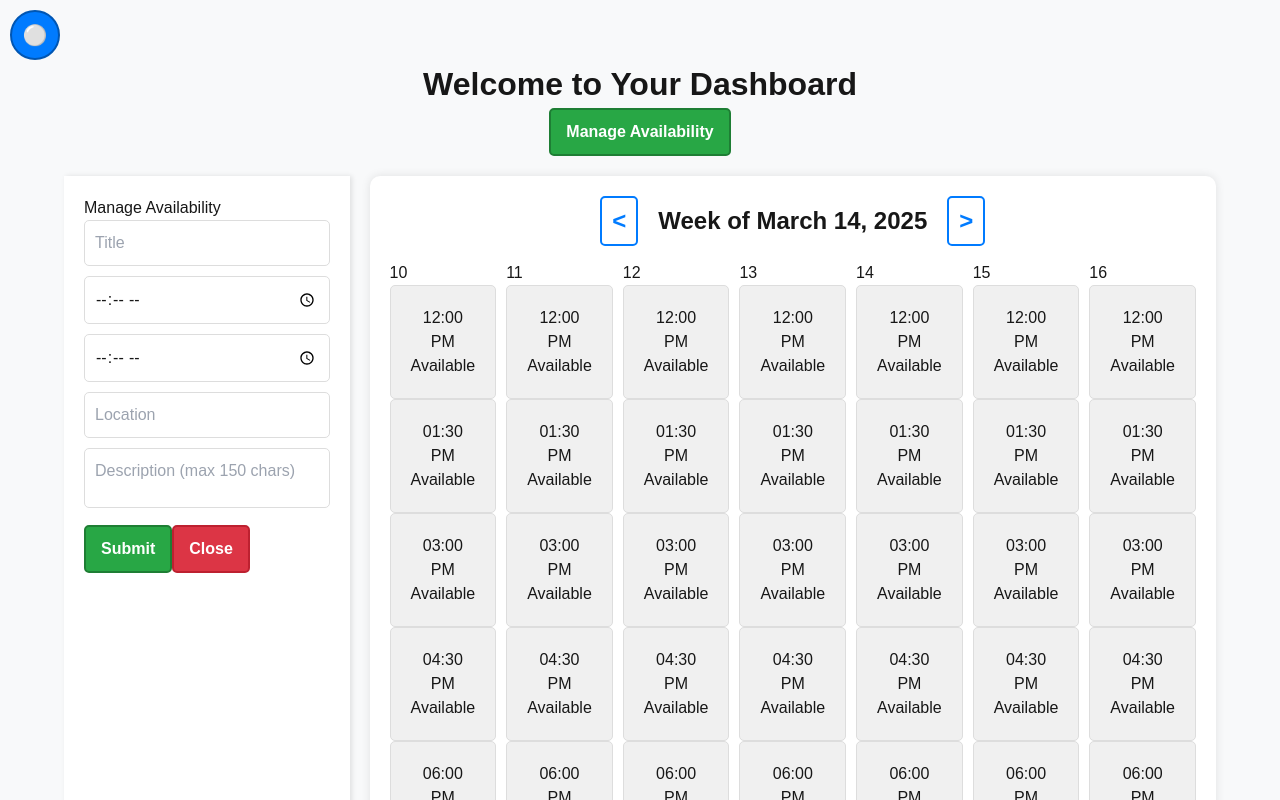
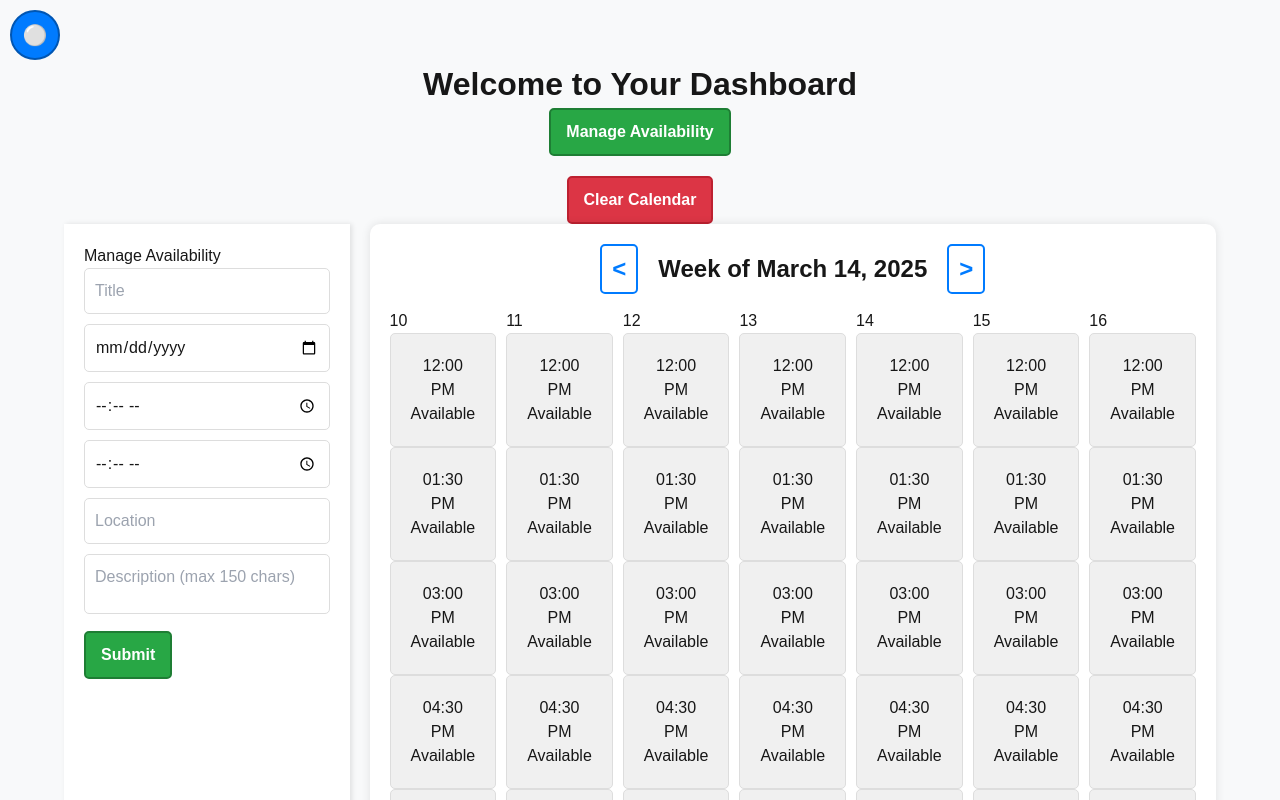
Before and after one commit to Ghaith4230/drivingWebapp, a Next.js app: page /dashboard in a window 1280 px wide. Both pictures are taken after a click on the button "Manage Availability". Shown: the top 800 px of the page. Built offline with nearby package versions, Linux system fonts and the light colour scheme; no server answers; the database is empty.

Commit message:
Third commit

```diff
--- a/package.json
+++ b/package.json
@@ -14,10 +14,10 @@
     "date-fns": "^4.1.0",
     "dotenv": "^16.4.7",
     "drizzle-orm": "^0.40.0",
-    "geist-ui": "^0.0.102",
+    "geist-ui": "^0.0.94",
     "jose": "^6.0.8",
     "my-next-app": "file:",
-    "next": "15.1.7",
+    "next": "^15.2.4",
     "nodemailer": "^6.10.0",
     "react": "^19.0.0",
     "react-dom": "^19.0.0",
@@ -29,7 +29,7 @@
     "@types/nodemailer": "^6.4.17",
     "@types/react": "^19",
     "@types/react-dom": "^19",
-    "drizzle-kit": "^0.30.5",
+    "drizzle-kit": "^0.19.1",
     "eslint": "^9",
     "eslint-config-next": "15.1.7",
     "postcss": "^8",
--- a/src/app/api/clearSlots/route.ts
+++ b/src/app/api/clearSlots/route.ts
@@ -2,18 +2,22 @@ import { db } from "@/db";
 import { postsTable } from "@/db/schema";
 import { eq } from "drizzle-orm";
 import { NextRequest, NextResponse } from "next/server";
-
-// Placeholder setter for userId
-const getCurrentUserId = () => 1;
+import { getSession } from "@/app/lib/session";
 
 export async function POST(req: NextRequest) {
-    const userId = getCurrentUserId();
+    try {
+        const session = await getSession(req);
+        const userId = session?.user?.id;
 
-    try {
+        if (!userId) {
+            return NextResponse.json({ error: "Unauthorized" }, { status: 401 });
+        }
+
         await db.delete(postsTable).where(eq(postsTable.userId, userId));
-        return NextResponse.json({ message: "Slots cleated!" }, { status: 200});
+
+        return NextResponse.json({ message: "All slots cleared" }, { status: 200 });
     } catch (error) {
         console.error("Error clearing slots:", error);
-        return NextResponse.json({ error: "Failed to clear slots" }, { status: 500});
+        return NextResponse.json({ error: "Failed to clear slots" }, { status: 500 });
     }
 }
--- a/src/app/api/manageAvailability/route.ts
+++ b/src/app/api/manageAvailability/route.ts
@@ -1,85 +1,66 @@
 import { db } from "@/db";
 import { postsTable } from "@/db/schema";
 import { format, addMinutes, startOfWeek, addDays } from "date-fns";
-import { eq } from "drizzle-orm";
+import { eq, and } from "drizzle-orm";
 import { NextRequest, NextResponse } from "next/server";
-
-// Placeholder
-const getCurrentUserId = () => 1;
+import { getSession } from "@/app/lib/session";
 
 export async function POST(req: NextRequest) {
     try {
+        const session = await getSession(req);
+        const userId = session?.user?.id;
+
+        if (!userId) {
+            return NextResponse.json({ error: "Unauthorized" }, { status: 401 });
+        }
+
         const body = await req.json();
-        const {
-            startTime,
-            endTime,
-            title,
-            location,
-            description,
-        } = body;
+        const { startTime, endTime, title, date, location, description } = body;
 
-        const userId = getCurrentUserId();
+        // 1. Validate required fields
+        if (!startTime || !endTime || !title || !date) {
+            return NextResponse.json({ error: "Missing required fields" }, { status: 400 });
+        }
 
-        await db.delete(postsTable).where(eq(postsTable.userId, userId));
-
-        const interval = 90;
-        const today = new Date();
-        const monday = startOfWeek(today, { weekStartsOn: 1});
-
+        // 2. Build insertData from startTime -> endTime (single day)
+        const interval = 90; // minutes
         const insertData = [];
-
-        for (let i = 0; i < 7; i++) {
-            const dateObj = addDays(monday, i);
-            const date = format(dateObj, "yyyy-MM-dd");
 
         let current = new Date(`1970-01-01T${startTime}:00`);
         const end = new Date(`1970-01-01T${endTime}:00`);
 
         while (current < end) {
             const time = format(current, "hh:mm a");
-
             insertData.push({
                 date,
                 time,
                 content: title,
                 userId,
-                    location,
-                    description,
+                location: location || "",
+                description: description || "",
             });
 
             current = addMinutes(current, interval);
         }
+
+        if (insertData.length === 0) {
+            return NextResponse.json({ error: "No time slots generated" }, { status: 400 });
         }
 
+        // 3. Clear previous entries for *this user & this date*
+        await db.delete(postsTable).where(
+            and(eq(postsTable.userId, userId), eq(postsTable.date, date))
+        );
+
+        // 4. Insert new ones
         await db.insert(postsTable).values(insertData);
 
         return NextResponse.json({ message: "Availability updated!" });
-    } catch (error) {
-        console.error("Error managing availability:", error);
-        return NextResponse.json({ error: "Failed to update availability!" }, { status: 500});
+    } catch (error: any) {
+        console.error("❌ Error managing availability:", error);
+        return NextResponse.json(
+            { error: error?.message || "Failed to update availability" },
+            { status: 500 }
+        );
     }
 }
-
-async function handleAvailabilitySubmit() {
-    try {
-        const response = await fetch("/api/manageAvailability", {
-            method: "POST",
-            headers: { "Content-type": "application/json "},
-            body: JSON.stringify({
-                startTime: availabilityForm.startTime,
-                endTime: availabilityForm.endTime,
-                title: availabilityForm.title,
-                location: availabilityForm.location,
-                description: availabilityForm.description,
-            }),
-        });
-
-        if (!response.ok) throw new Error("Failed to update availability!");
-
-        setAvailabilityOpen(false);
-        window.location.reload();
-    } catch (error) {
-        console.error("Availability update error:", error);
-        alert("Something went wrong while updating your availability!");
-    }
-}
--- a/src/app/dashboard/page.tsx
+++ b/src/app/dashboard/page.tsx
@@ -23,6 +23,7 @@ export default function Dashboard() {
   const [availabilityOpen, setAvailabilityOpen] = useState(false);
   const [availabilityForm, setAvailabilityForm] = useState({
     title: "",
+    date: "",
     startTime: "",
     endTime: "",
     location: "",
@@ -130,6 +131,32 @@ export default function Dashboard() {
     }
   }
 
+  const handleAvailabilitySubmit = async () => {
+    try {
+      const response = await fetch("/api/manageAvailability", {
+        method: "POST",
+        headers: { "Content-Type": "application/json" },
+        body: JSON.stringify({
+          startTime: availabilityForm.startTime,
+          endTime: availabilityForm.endTime,
+          title: availabilityForm.title,
+          date: availabilityForm.date,
+          location: availabilityForm.location,
+          description: availabilityForm.description,
+        }),
+      });
+
+      if (!response.ok) throw new Error("Failed to update availability");
+
+      setAvailabilityOpen(false);
+      window.location.reload();
+    } catch (error) {
+      console.error("Availability update error:", error);
+      alert("Something went wrong while updating your availability.");
+    }
+  };
+
+
   return (
     <div onClick={() => {if (menuOpen) setMenuOpen(!menuOpen)}} style={styles.container}>
        <div style={styles.menuContainer}>
@@ -150,6 +177,27 @@ export default function Dashboard() {
         style={{ ...styles.bookButton, marginBottom: "20px"}}
         >
         Manage Availability
+      </button>
+
+      <button
+          style={styles.closeButton}
+          onClick={async () => {
+            const confirmClear = confirm("Are you sure you want to delete all your slots?");
+            if (!confirmClear) return;
+
+            const response = await fetch("/api/clearSlots", {
+              method: "POST",
+            });
+
+            if (!response.ok) {
+              alert("Failed to clear slots");
+              return;
+            }
+
+            window.location.reload();
+          }}
+      >
+        Clear Calendar
       </button>
 
       <div style={styles.mainContent}>
@@ -194,6 +242,15 @@ export default function Dashboard() {
                 />
 
               <input
+                  type="date"
+                  value={availabilityForm.date}
+                  onChange={(e) =>
+                      setAvailabilityForm({ ...availabilityForm, date: e.target.value })
+                  }
+                  style={styles.textField}
+              />
+
+              <input
                   type="time"
                   placeholder="Start Time"
                   value={availabilityForm.startTime}
@@ -227,20 +284,9 @@ export default function Dashboard() {
 
               <button
                   style={styles.bookButton}
-                  onClick={async () => {
-                    await fetch("/api/manageAvailability", {
-                      method: "POST",
-                      headers: { "Content-Type": "application/json" },
-                      body: JSON.stringify(availabilityForm),
-                    });
-                    setAvailabilityOpen(false);
-                    window.location.reload(); // optional
-                  }}
+                  onClick={handleAvailabilitySubmit}
               >
                 Submit
-              </button>
-              <button style={styles.closeButton} onClick={() => setAvailabilityOpen(false)}>
-                Close
               </button>
             </div>
         )}
--- a/src/app/lib/session.ts
+++ b/src/app/lib/session.ts
@@ -64,3 +64,32 @@ export async function decrypt(session: string | undefined = "") {
     return undefined;
   }
 }
+
+export async function getSession(req: Request) {
+  const cookieStore = await cookies();
+  const session = cookieStore.get("session")?.value;
+
+  if (!session) return null;
+
+  const payload = await decrypt(session)
+
+  const now = new Date();
+
+  const typedPayload = payload as {
+    userEmail: string;
+    userId: number;
+    expiresAt: string;
+  };
+
+  if (!typedPayload || new Date(typedPayload.expiresAt) < now) {
+    return null;
+  }
+
+  return {
+    user: {
+      email: typedPayload.userEmail,
+      id: typedPayload.userId,
+    },
+    expires: typedPayload.expiresAt,
+  };
+}
```
Also changed, not shown: 1 other file (tests, documents, lock files or other folders). Lines whose indentation alone changed are shown as unchanged.
